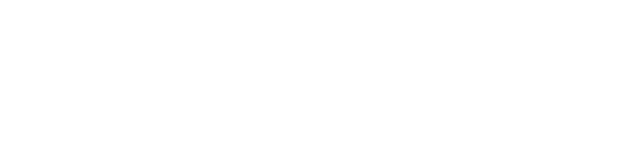
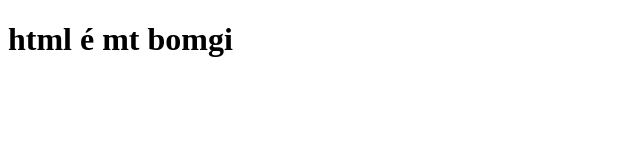
Before and after one commit to Murilo517/Git_kenzie_aula, a plain HTML site: page index.html in a window 1280 px wide. Shown: the whole page, without its empty margins (0-640 px from the left). Drawn offline with Linux system fonts and the light colour scheme.

Commit message:
alteração dentro da tag h1

```diff
--- a/index.html
+++ b/index.html
@@ -7,6 +7,6 @@
     <title>teste</title>
 </head>
 <body>
-
+    <h1>html é mt  bomgi</h1>
 </body>
 </html>
```
